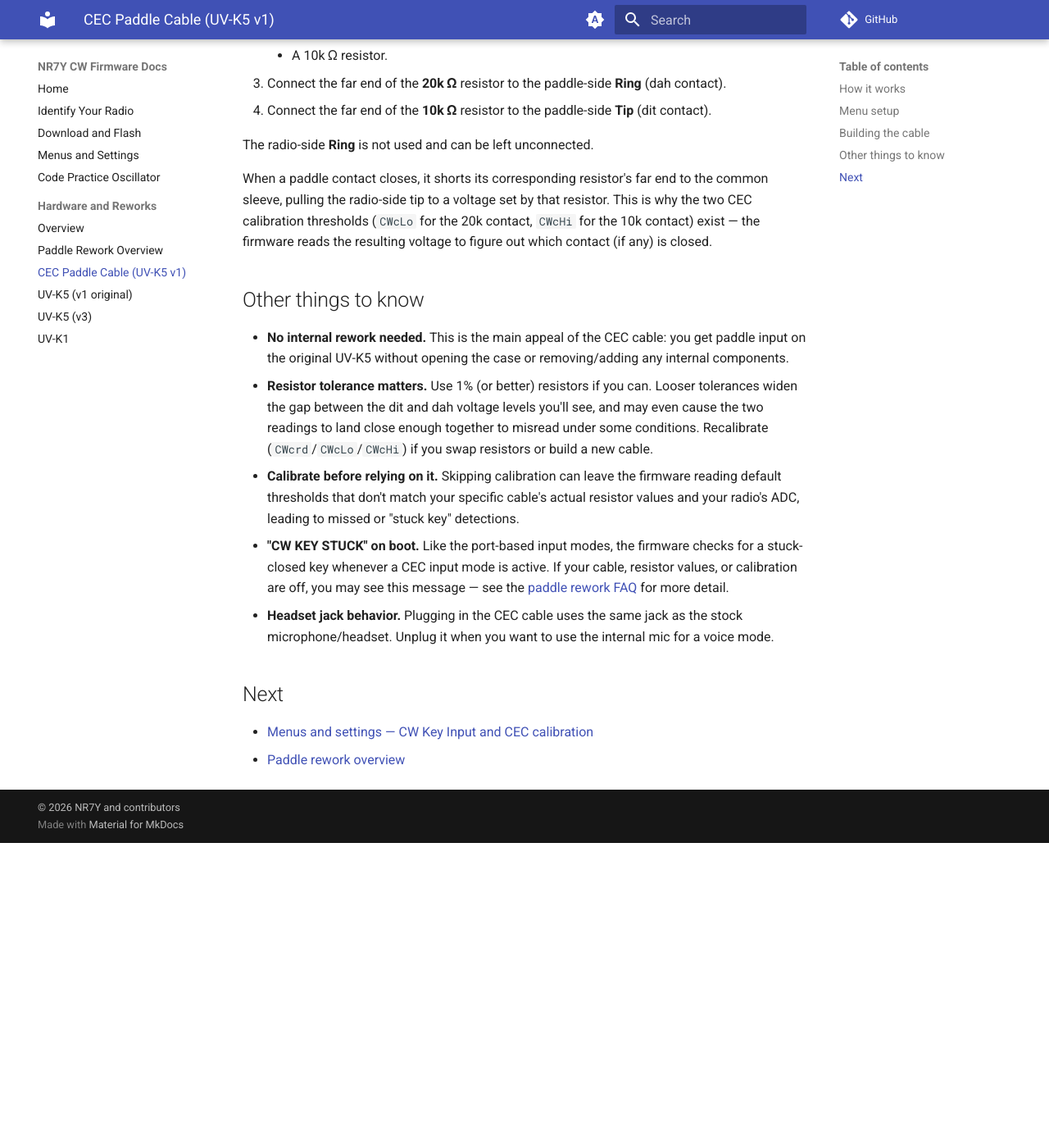
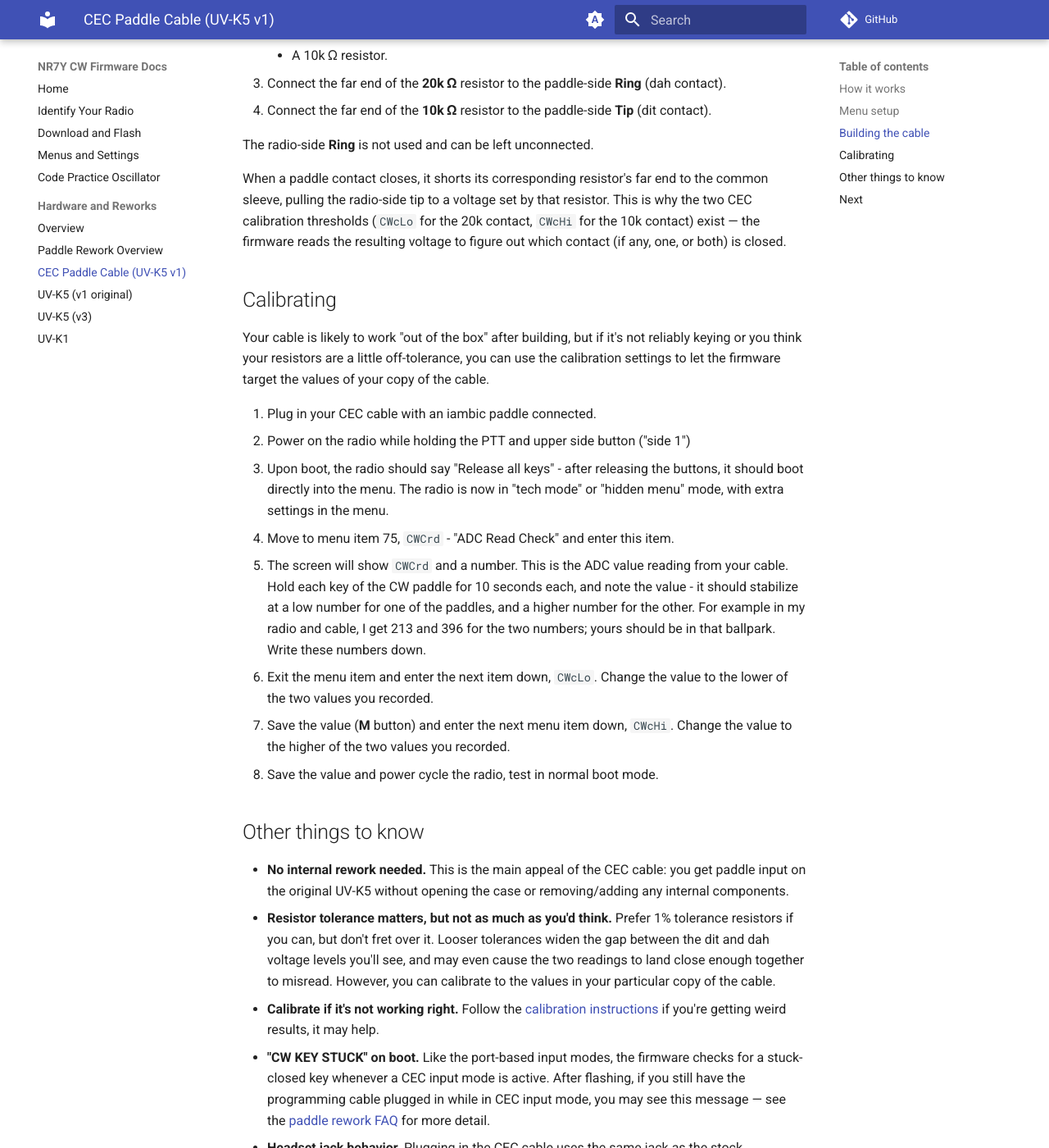
Before and after one commit to briand/cw-firmware-docs, an MkDocs documentation site: the page built from docs/hardware/cec-cable.md, in a window 1280 px wide and 1400 px high, scrolled down 2027 px. Shown: the whole window at 82% size. Built offline with MkDocs 1.6.1 and Material for MkDocs 9.7.7, drawn with Linux system fonts in a browser that asks for light colours; comment, search, counter and statistics services are not loaded; before the commit the page ends 3055 px from its top, so only the background shows below that.

Commit message:
improve the CEC cable page, add calibration routine

```diff
--- a/docs/hardware/cec-cable.md
+++ b/docs/hardware/cec-cable.md
@@ -45,14 +45,27 @@ To build it:
 
 The radio-side **Ring** is not used and can be left unconnected.
 
-When a paddle contact closes, it shorts its corresponding resistor's far end to the common sleeve, pulling the radio-side tip to a voltage set by that resistor. This is why the two CEC calibration thresholds (`CWcLo` for the 20k contact, `CWcHi` for the 10k contact) exist — the firmware reads the resulting voltage to figure out which contact (if any) is closed.
+When a paddle contact closes, it shorts its corresponding resistor's far end to the common sleeve, pulling the radio-side tip to a voltage set by that resistor. This is why the two CEC calibration thresholds (`CWcLo` for the 20k contact, `CWcHi` for the 10k contact) exist — the firmware reads the resulting voltage to figure out which contact (if any, one, or both) is closed.
+
+## Calibrating
+
+Your cable is likely to work "out of the box" after building, but if it's not reliably keying or you think your resistors are a little off-tolerance, you can use the calibration settings to let the firmware target the values of your copy of the cable.
+
+1. Plug in your CEC cable with an iambic paddle connected.
+2. Power on the radio while holding the PTT and upper side button ("side 1")
+3. Upon boot, the radio should say "Release all keys" - after releasing the buttons, it should boot directly into the menu. The radio is now in "tech mode" or "hidden menu" mode, with extra settings in the menu.
+4. Move to menu item 75, `CWCrd` - "ADC Read Check" and enter this item.
+5. The screen will show `CWCrd` and a number. This is the ADC value reading from your cable. Hold each key of the CW paddle for 10 seconds each, and note the value - it should stabilize at a low number for one of the paddles, and a higher number for the other. For example in my radio and cable, I get 213 and 396 for the two numbers; yours should be in that ballpark. Write these numbers down.
+6. Exit the menu item and enter the next item down, `CWcLo`. Change the value to the lower of the two values you recorded.
+6. Save the value (**M** button) and enter the next menu item down, `CWcHi`. Change the value to the higher of the two values you recorded.
+7. Save the value and power cycle the radio, test in normal boot mode.
 
 ## Other things to know
 
 - **No internal rework needed.** This is the main appeal of the CEC cable: you get paddle input on the original UV-K5 without opening the case or removing/adding any internal components.
-- **Resistor tolerance matters.** Use 1% (or better) resistors if you can. Looser tolerances widen the gap between the dit and dah voltage levels you'll see, and may even cause the two readings to land close enough together to misread under some conditions. Recalibrate (`CWcrd`/`CWcLo`/`CWcHi`) if you swap resistors or build a new cable.
-- **Calibrate before relying on it.** Skipping calibration can leave the firmware reading default thresholds that don't match your specific cable's actual resistor values and your radio's ADC, leading to missed or "stuck key" detections.
-- **"CW KEY STUCK" on boot.** Like the port-based input modes, the firmware checks for a stuck-closed key whenever a CEC input mode is active. If your cable, resistor values, or calibration are off, you may see this message — see the [paddle rework FAQ](rework-overview.md#when-is-cw-input-valid-what-does-the-message-cw-key-stuck-mean) for more detail.
+- **Resistor tolerance matters, but not as much as you'd think.** Prefer 1% tolerance resistors if you can, but don't fret over it. Looser tolerances widen the gap between the dit and dah voltage levels you'll see, and may even cause the two readings to land close enough together to misread. However, you can calibrate to the values in your particular copy of the cable.
+- **Calibrate if it's not working right.** Follow the [calibration instructions](#calibrating) if you're getting weird results, it may help.
+- **"CW KEY STUCK" on boot.** Like the port-based input modes, the firmware checks for a stuck-closed key whenever a CEC input mode is active. After flashing, if you still have the programming cable plugged in while in CEC input mode, you may see this message — see the [paddle rework FAQ](rework-overview.md#when-is-cw-input-valid-what-does-the-message-cw-key-stuck-mean) for more detail.
 - **Headset jack behavior.** Plugging in the CEC cable uses the same jack as the stock microphone/headset. Unplug it when you want to use the internal mic for a voice mode.
 
 ## Next
```
